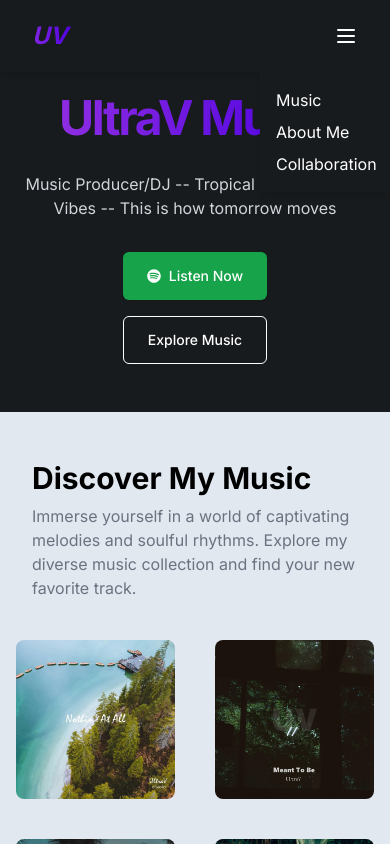
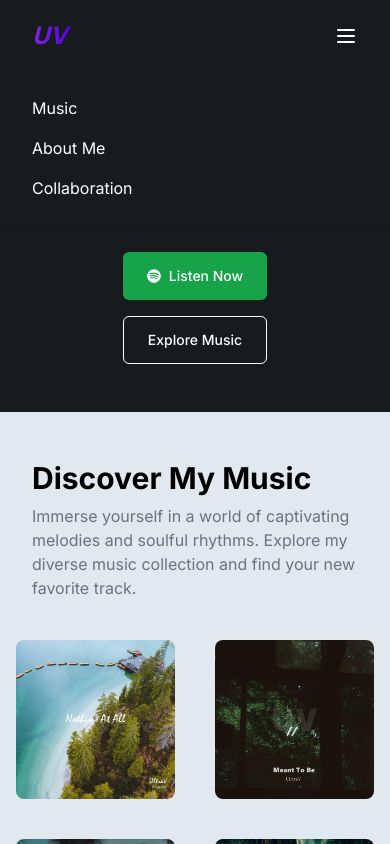
Before and after one commit to aircrushin/ultrav-music, a Next.js app: page / in a window 390 px wide. Both pictures are taken after a click on the button 346 px from the left and 36 px from the top of the page. Shown: the top 844 px of the page. Built offline with nearby package versions, Linux system fonts and the light colour scheme.

Commit message:
fix menu open bug

```diff
--- a/src/components/header.tsx
+++ b/src/components/header.tsx
@@ -1,23 +1,28 @@
 "use client";
-import { useState, useRef, useEffect } from "react";
+import { useState, useEffect } from "react";
+import { usePathname } from "next/navigation";
 import Link from "next/link";
 
-export default function Header() {
+function Header() {
   const [isMenuOpen, setIsMenuOpen] = useState(false);
-  const menuRef = useRef<HTMLDivElement>(null);
+  const pathname = usePathname();
+
+  useEffect(() => {
+    setIsMenuOpen(false);
+  }, [pathname]);
 
   useEffect(() => {
     const handleClickOutside = (event: MouseEvent) => {
-      if (menuRef.current && !menuRef.current.contains(event.target as Node)) {
+      if (isMenuOpen && !(event.target as Element).closest('.menu-container')) {
         setIsMenuOpen(false);
       }
     };
 
-    if (isMenuOpen) {
-      document.addEventListener("mousedown", handleClickOutside);
-    } else {
-      document.removeEventListener("mousedown", handleClickOutside);
-    }
+    document.addEventListener('click', handleClickOutside);
+
+    return () => {
+      document.removeEventListener('click', handleClickOutside);
+    };
   }, [isMenuOpen]);
 
   return (
@@ -28,7 +33,7 @@ export default function Header() {
           <div className="text-2xl font-bold italic text-gradient px-2 hover:scale-105">UV</div>
         </Link>
       </div>
-      <nav className="hidden md:flex items-center space-x-6">
+      <nav className="hidden md:flex items-center space-x-6 ml-auto">
         <Link className="hover:underline" href="/music">
           Music
         </Link>
@@ -42,29 +47,29 @@ export default function Header() {
           Contact
         </Link> */}
       </nav>
+      <div className="menu-container md:hidden">
         <button
-        className="md:hidden p-2 rounded-md hover:bg-gray-700"
+          className="p-2 rounded-md hover:bg-gray-700"
           onClick={() => setIsMenuOpen(!isMenuOpen)}
         >
           <MenuIcon className="h-6 w-6" />
         </button>
-
         {isMenuOpen && (
           <nav
-          ref={menuRef}
-          className="absolute top-full right-0 w-1/3 bg-[#181b1d] text-white shadow-md flex flex-col items-start space-y-2 p-4 md:hidden"
+            className="absolute top-full right-0 w-full bg-[#181b1d] text-white shadow-md flex flex-col items-stretch p-4"
           >
-          <Link className="hover:underline" href="/music">
+            <Link className="hover:underline py-2 px-4" href="/music">
               Music
             </Link>
-          <Link className="hover:underline" href="/about">
+            <Link className="hover:underline py-2 px-4" href="/about">
               About Me
             </Link>
-          <Link className="hover:underline" href="/collab">
+            <Link className="hover:underline py-2 px-4" href="/collab">
               Collaboration
             </Link>
           </nav>
         )}
+      </div>
     </header>
     </div>
   );
@@ -90,3 +95,5 @@ function MenuIcon(props: any) {
     </svg>
   );
 }
+
+export default Header;
```
Lines whose indentation alone changed are shown as unchanged.
